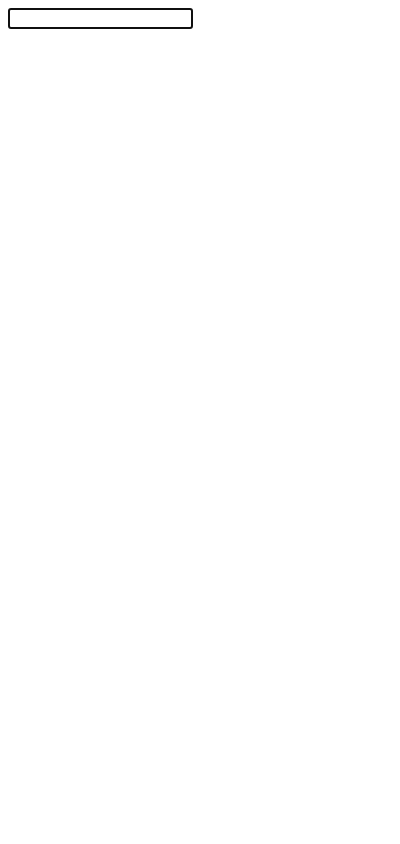
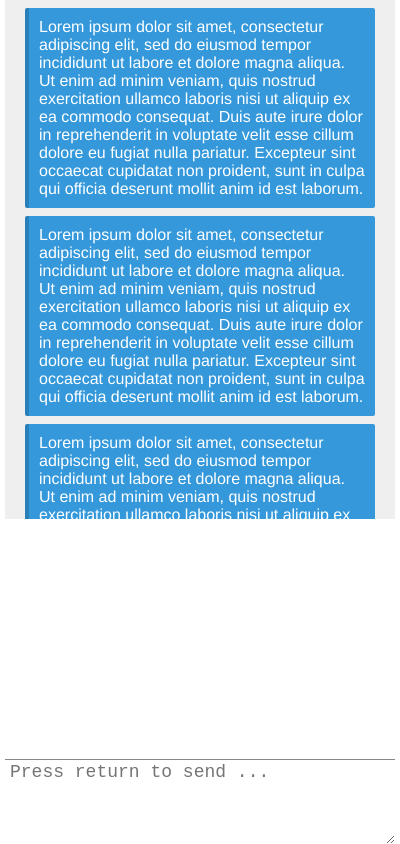
Before and after one commit to ItsJimi/IziMsg-Client, an Electron app: page index.html in a window 400 px wide. Drawn offline with Linux system fonts and the light colour scheme.

Commit message:
Design v0.1

```diff
--- a/index.html
+++ b/index.html
@@ -1,8 +1,37 @@
+<!DOCTYPE html>
 <html>
-<head>
-<title>Example App</title>
-</head>
-<body style="background-color: #fff;">
-<input type="text" name="name" value="" autofocus>
-</body>
+	<head>
+		<meta charset="utf-8">
+		<link rel="stylesheet" href="master.css" media="screen" charset="utf-8">
+		<title>IziMsg</title>
+	</head>
+	<body>
+		<div id="messages" class="container">
+			<div class="item">
+				<div id="Jimi" class="name">Jimi - 05/24 17:45:23</div>
+				<div id="text_Jimi" class="text">
+					Lorem ipsum dolor sit amet, consectetur adipiscing elit, sed do eiusmod tempor incididunt ut labore et dolore magna aliqua. Ut enim ad minim veniam, quis nostrud exercitation ullamco laboris nisi ut aliquip ex ea commodo consequat. Duis aute irure dolor in reprehenderit in voluptate velit esse cillum dolore eu fugiat nulla pariatur. Excepteur sint occaecat cupidatat non proident, sunt in culpa qui officia deserunt mollit anim id est laborum.
+				</div>
+			</div>
+			<div class="item">
+				<div id="fhj" class="name">fhj - 05/24 17:45:23</div>
+				<div id="text_fhj" class="text">
+					Lorem ipsum dolor sit amet, consectetur adipiscing elit, sed do eiusmod tempor incididunt ut labore et dolore magna aliqua. Ut enim ad minim veniam, quis nostrud exercitation ullamco laboris nisi ut aliquip ex ea commodo consequat. Duis aute irure dolor in reprehenderit in voluptate velit esse cillum dolore eu fugiat nulla pariatur. Excepteur sint occaecat cupidatat non proident, sunt in culpa qui officia deserunt mollit anim id est laborum.
+				</div>
+			</div>
+			<div class="item">
+				<div id="Jimi" class="name">Jimi - 05/24 17:45:23</div>
+				<div id="text_Jimi" class="text">
+					Lorem ipsum dolor sit amet, consectetur adipiscing elit, sed do eiusmod tempor incididunt ut labore et dolore magna aliqua. Ut enim ad minim veniam, quis nostrud exercitation ullamco laboris nisi ut aliquip ex ea commodo consequat. Duis aute irure dolor in reprehenderit in voluptate velit esse cillum dolore eu fugiat nulla pariatur. Excepteur sint occaecat cupidatat non proident, sunt in culpa qui officia deserunt mollit anim id est laborum.
+				</div>
+			</div>
+			<div class="item">
+				<div id="fhj" class="name">fhj - 05/24 17:45:23</div>
+				<div id="text_fhj" class="text">
+					Lorem ipsum dolor sit amet, consectetur adipiscing elit, sed do eiusmod tempor incididunt ut labore et dolore magna aliqua. Ut enim ad minim veniam, quis nostrud exercitation ullamco laboris nisi ut aliquip ex ea commodo consequat. Duis aute irure dolor in reprehenderit in voluptate velit esse cillum dolore eu fugiat nulla pariatur. Excepteur sint occaecat cupidatat non proident, sunt in culpa qui officia deserunt mollit anim id est laborum.
+				</div>
+			</div>
+		</div>
+		<textarea id="submit" type="text" name="message" placeholder="Press return to send ..." autofocus></textarea>
+	</body>
 </html>
--- a/main.js
+++ b/main.js
@@ -59,12 +59,12 @@ function createWindow () {
 	window = new BrowserWindow({
         show: false,
         frame: false,
-		//transparent: true,
+		transparent: true,
 		movable: false,
 		resizable: false,
 		useContentSize: true,
-		height: 525,
-		width: 340
+		height: 600,
+		width: 400
       });
 
 	positioner = new Positioner(window);
--- /dev/null
+++ b/master.css
@@ -0,0 +1,60 @@
+html, body {
+	padding: 10px;
+	margin: 0px;
+	font-family: "Helvetica Neue", sans-serif;
+}
+textarea {
+	position: absolute;
+	bottom: 0px;
+	left: 5px;
+	width: 380px;
+	height: 80px;
+	border-top: 1px solid #888;
+	border-left: 0px;
+	border-right: 0px;
+	border-bottom: 0px;
+	margin: 0px;
+	padding-left: 5px;
+	padding-right: 5px;
+	font-size: 18px;
+	font-weight: 200;
+	color: #333;
+}
+textarea:focus {
+	outline: none;
+}
+.container {
+	position: absolute;
+	top: 0px;
+	left: 5px;
+	overflow-y: scroll;
+	overflow-x: hidden;
+	width: 390px;
+	height: 519px;
+	background: #efefef;
+	display: flex;
+	flex-direction: column;
+}
+.item {
+	margin-top: 10px;
+	margin-right: auto;
+	margin-left: auto;
+	width: 350px;
+}
+.name {
+	position: relative;
+	text-align: center;
+}
+.text {
+	position: relative;
+	margin-top: -20px;
+	background: #3498db;
+	padding: 10px;
+	border-left: 4px solid #2980b9;
+	border-radius: 2px;
+	color: #fff;
+	transition: margin-top 0.2s;
+}
+.text:hover {
+	margin-top: 5px;
+}
```
